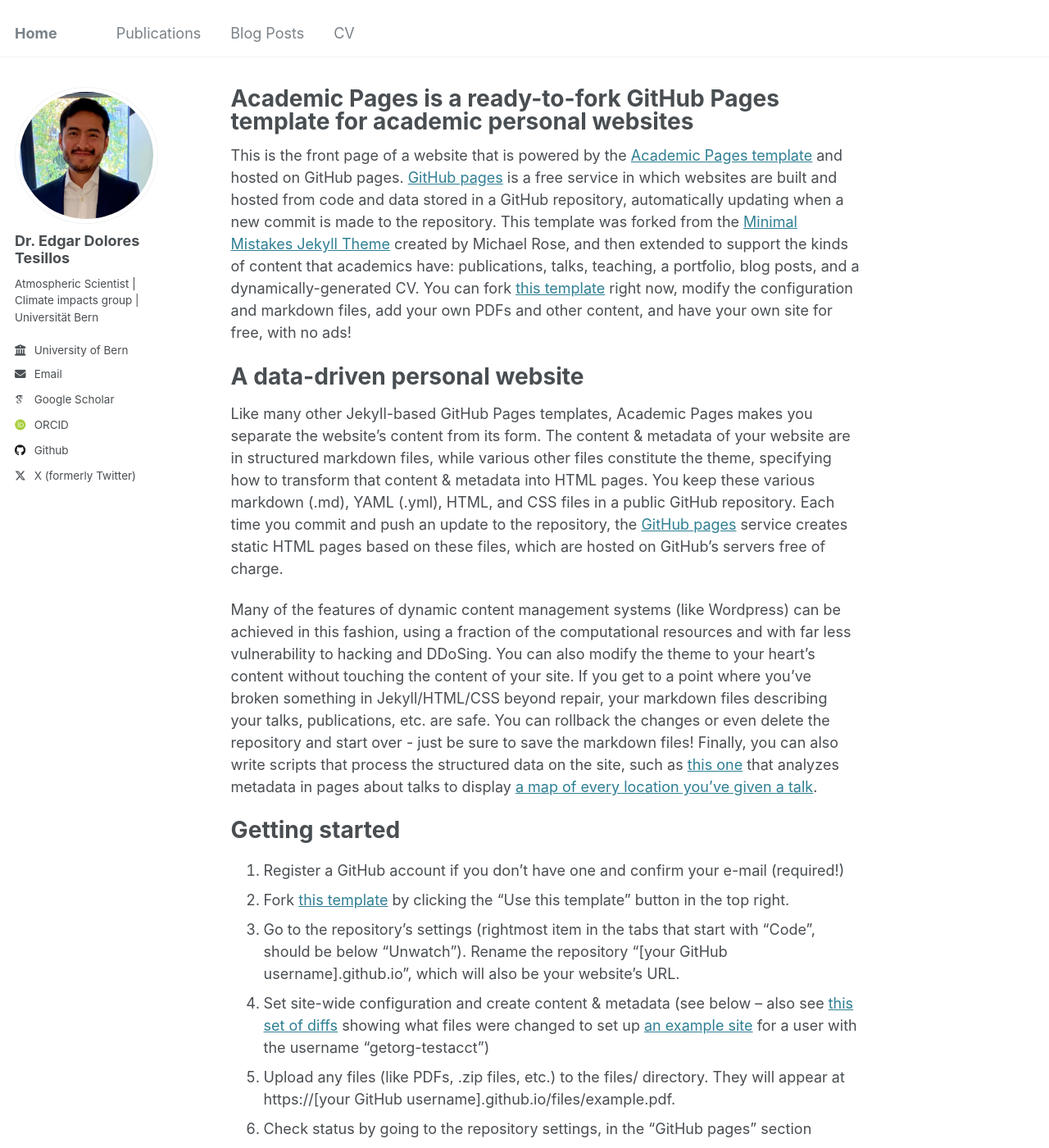
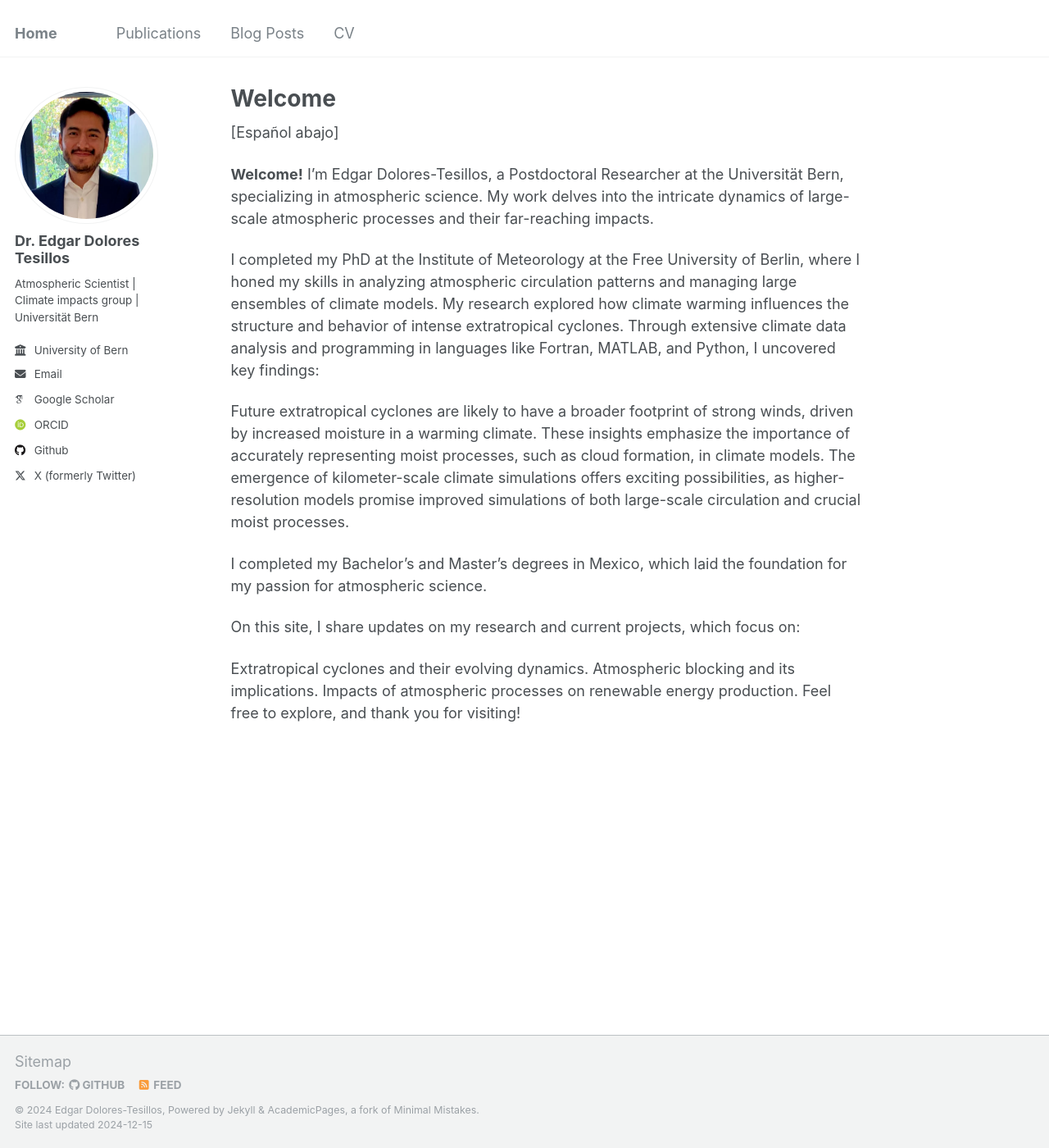
Before and after one commit to edgardotes/edgardotes.github.io, a Jekyll site: the page built from _pages/about.md, in a window 1280 px wide and 1400 px high. Shown: the whole window at 82% size. Built offline with Jekyll 4.4.1, drawn with Linux system fonts in a browser that asks for light colours; some web fonts are replaced; some of the changed text lies outside the part shown.

Commit message:
Update about.md

```diff
--- a/_pages/about.md
+++ b/_pages/about.md
@@ -1,49 +1,28 @@
 ---
 permalink: /
-title: "Academic Pages is a ready-to-fork GitHub Pages template for academic personal websites"
+title: "Welcome"
 author_profile: true
 redirect_from:
   - /about/
   - /about.html
 ---
 
-This is the front page of a website that is powered by the [Academic Pages template](https://github.com/academicpages/academicpages.github.io) and hosted on GitHub pages. [GitHub pages](https://pages.github.com) is a free service in which websites are built and hosted from code and data stored in a GitHub repository, automatically updating when a new commit is made to the repository. This template was forked from the [Minimal Mistakes Jekyll Theme](https://mmistakes.github.io/minimal-mistakes/) created by Michael Rose, and then extended to support the kinds of content that academics have: publications, talks, teaching, a portfolio, blog posts, and a dynamically-generated CV. You can fork [this template](https://github.com/academicpages/academicpages.github.io) right now, modify the configuration and markdown files, add your own PDFs and other content, and have your own site for free, with no ads!
+[Español abajo]
 
-A data-driven personal website
-======
-Like many other Jekyll-based GitHub Pages templates, Academic Pages makes you separate the website's content from its form. The content & metadata of your website are in structured markdown files, while various other files constitute the theme, specifying how to transform that content & metadata into HTML pages. You keep these various markdown (.md), YAML (.yml), HTML, and CSS files in a public GitHub repository. Each time you commit and push an update to the repository, the [GitHub pages](https://pages.github.com/) service creates static HTML pages based on these files, which are hosted on GitHub's servers free of charge.
+**Welcome!**
+I’m Edgar Dolores-Tesillos, a Postdoctoral Researcher at the Universität Bern, specializing in atmospheric science. My work delves into the intricate dynamics of large-scale atmospheric processes and their far-reaching impacts.
 
-Many of the features of dynamic content management systems (like Wordpress) can be achieved in this fashion, using a fraction of the computational resources and with far less vulnerability to hacking and DDoSing. You can also modify the theme to your heart's content without touching the content of your site. If you get to a point where you've broken something in Jekyll/HTML/CSS beyond repair, your markdown files describing your talks, publications, etc. are safe. You can rollback the changes or even delete the repository and start over - just be sure to save the markdown files! Finally, you can also write scripts that process the structured data on the site, such as [this one](https://github.com/academicpages/academicpages.github.io/blob/master/talkmap.ipynb) that analyzes metadata in pages about talks to display [a map of every location you've given a talk](https://academicpages.github.io/talkmap.html).
+I completed my PhD at the Institute of Meteorology at the Free University of Berlin, where I honed my skills in analyzing atmospheric circulation patterns and managing large ensembles of climate models. My research explored how climate warming influences the structure and behavior of intense extratropical cyclones. Through extensive climate data analysis and programming in languages like Fortran, MATLAB, and Python, I uncovered key findings:
 
-Getting started
-======
-1. Register a GitHub account if you don't have one and confirm your e-mail (required!)
-1. Fork [this template](https://github.com/academicpages/academicpages.github.io) by clicking the "Use this template" button in the top right.
-1. Go to the repository's settings (rightmost item in the tabs that start with "Code", should be below "Unwatch"). Rename the repository "[your GitHub username].github.io", which will also be your website's URL.
-1. Set site-wide configuration and create content & metadata (see below -- also see [this set of diffs](http://archive.is/3TPas) showing what files were changed to set up [an example site](https://getorg-testacct.github.io) for a user with the username "getorg-testacct")
-1. Upload any files (like PDFs, .zip files, etc.) to the files/ directory. They will appear at https://[your GitHub username].github.io/files/example.pdf.
-1. Check status by going to the repository settings, in the "GitHub pages" section
+Future extratropical cyclones are likely to have a broader footprint of strong winds, driven by increased moisture in a warming climate.
+These insights emphasize the importance of accurately representing moist processes, such as cloud formation, in climate models.
+The emergence of kilometer-scale climate simulations offers exciting possibilities, as higher-resolution models promise improved simulations of both large-scale circulation and crucial moist processes.
 
-Site-wide configuration
-------
-The main configuration file for the site is in the base directory in [_config.yml](https://github.com/academicpages/academicpages.github.io/blob/master/_config.yml), which defines the content in the sidebars and other site-wide features. You will need to replace the default variables with ones about yourself and your site's github repository. The configuration file for the top menu is in [_data/navigation.yml](https://github.com/academicpages/academicpages.github.io/blob/master/_data/navigation.yml). For example, if you don't have a portfolio or blog posts, you can remove those items from that navigation.yml file to remove them from the header.
+I completed my Bachelor's and Master's degrees in Mexico, which laid the foundation for my passion for atmospheric science.
 
-Create content & metadata
-------
-For site content, there is one markdown file for each type of content, which are stored in directories like _publications, _talks, _posts, _teaching, or _pages. For example, each talk is a markdown file in the [_talks directory](https://github.com/academicpages/academicpages.github.io/tree/master/_talks). At the top of each markdown file is structured data in YAML about the talk, which the theme will parse to do lots of cool stuff. The same structured data about a talk is used to generate the list of talks on the [Talks page](https://academicpages.github.io/talks), each [individual page](https://academicpages.github.io/talks/2012-03-01-talk-1) for specific talks, the talks section for the [CV page](https://academicpages.github.io/cv), and the [map of places you've given a talk](https://academicpages.github.io/talkmap.html) (if you run this [python file](https://github.com/academicpages/academicpages.github.io/blob/master/talkmap.py) or [Jupyter notebook](https://github.com/academicpages/academicpages.github.io/blob/master/talkmap.ipynb), which creates the HTML for the map based on the contents of the _talks directory).
+On this site, I share updates on my research and current projects, which focus on:
 
-**Markdown generator**
-
-The repository includes [a set of Jupyter notebooks](https://github.com/academicpages/academicpages.github.io/tree/master/markdown_generator
-) that converts a CSV containing structured data about talks or presentations into individual markdown files that will be properly formatted for the Academic Pages template. The sample CSVs in that directory are the ones I used to create my own personal website at stuartgeiger.com. My usual workflow is that I keep a spreadsheet of my publications and talks, then run the code in these notebooks to generate the markdown files, then commit and push them to the GitHub repository.
-
-How to edit your site's GitHub repository
-------
-Many people use a git client to create files on their local computer and then push them to GitHub's servers. If you are not familiar with git, you can directly edit these configuration and markdown files directly in the github.com interface. Navigate to a file (like [this one](https://github.com/academicpages/academicpages.github.io/blob/master/_talks/2012-03-01-talk-1.md) and click the pencil icon in the top right of the content preview (to the right of the "Raw | Blame | History" buttons). You can delete a file by clicking the trashcan icon to the right of the pencil icon. You can also create new files or upload files by navigating to a directory and clicking the "Create new file" or "Upload files" buttons.
-
-Example: editing a markdown file for a talk
-![Editing a markdown file for a talk](/images/editing-talk.png)
-
-For more info
-------
-More info about configuring Academic Pages can be found in [the guide](https://academicpages.github.io/markdown/), the [growing wiki](https://github.com/academicpages/academicpages.github.io/wiki), and you can always [ask a question on GitHub](https://github.com/academicpages/academicpages.github.io/discussions). The [guides for the Minimal Mistakes theme](https://mmistakes.github.io/minimal-mistakes/docs/configuration/) (which this theme was forked from) might also be helpful.
+Extratropical cyclones and their evolving dynamics.
+Atmospheric blocking and its implications.
+Impacts of atmospheric processes on renewable energy production.
+Feel free to explore, and thank you for visiting!
```
